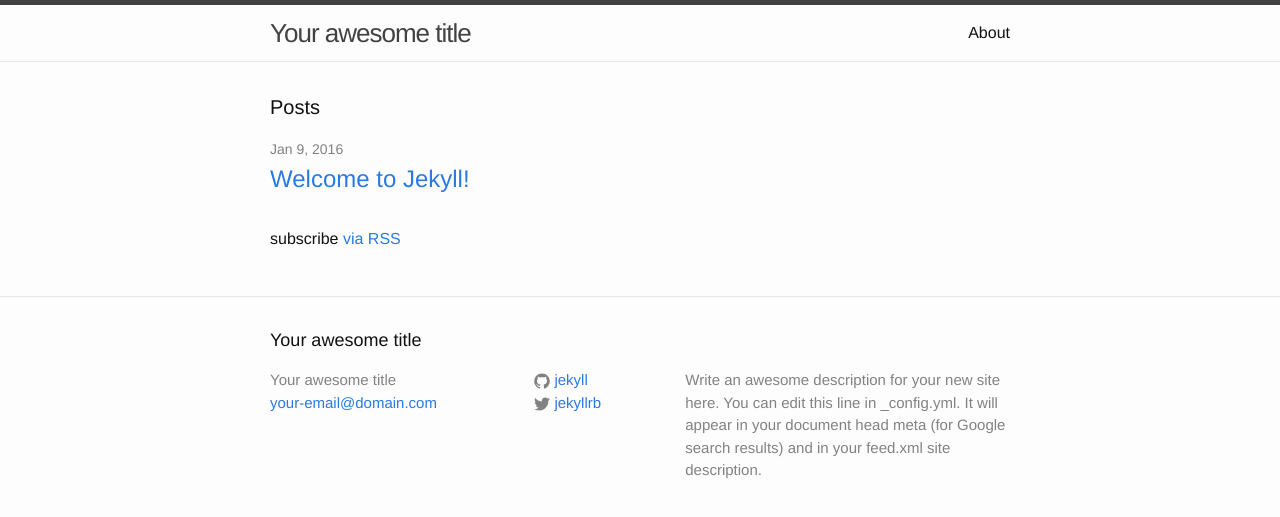
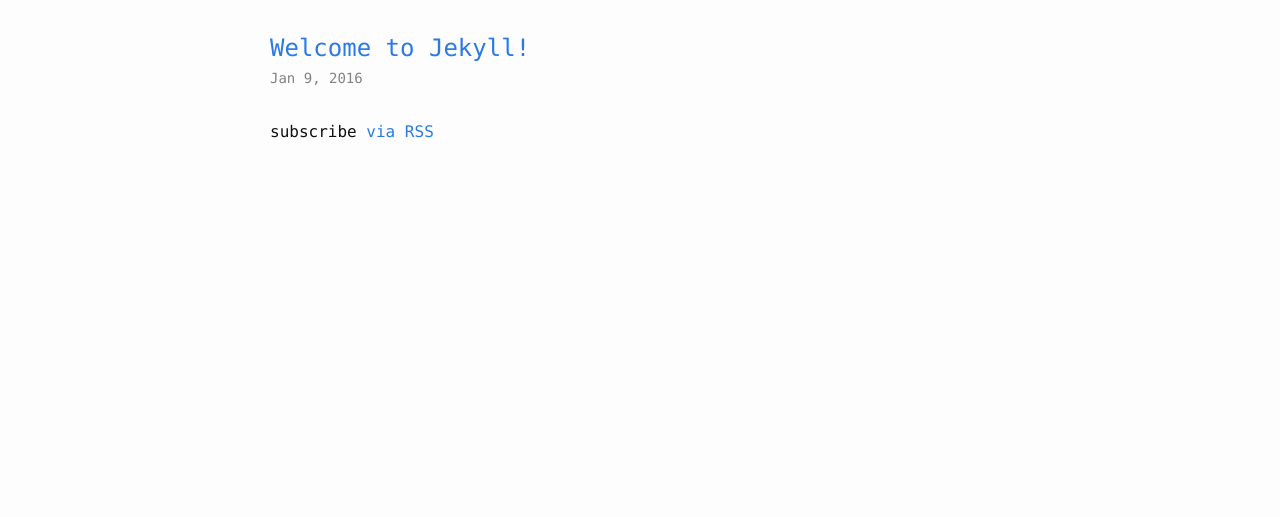
Before and after one commit to franc0is/franc0is.github.io, a Jekyll site: the page built from blog.html, in a window 1280 px wide. Shown: the top 517 px of the page. Built offline with Jekyll 4.4.1, drawn with Linux system fonts in a browser that asks for light colours.

Commit message:
Remove a bunch of jekyll formatting

```diff
--- a/_includes/footer.html
+++ /dev/null
@@ -1,55 +0,0 @@
-<footer class="site-footer">
-
-  <div class="wrapper">
-
-    <h2 class="footer-heading">{{ site.title }}</h2>
-
-    <div class="footer-col-wrapper">
-      <div class="footer-col  footer-col-1">
-        <ul class="contact-list">
-          <li>{{ site.title }}</li>
-          <li><a href="mailto:{{ site.email }}">{{ site.email }}</a></li>
-        </ul>
-      </div>
-
-      <div class="footer-col  footer-col-2">
-        <ul class="social-media-list">
-          {% if site.github_username %}
-          <li>
-            <a href="https://github.com/{{ site.github_username }}">
-              <span class="icon  icon--github">
-                <svg viewBox="0 0 16 16">
-                  <path fill="#828282" d="M7.999,0.431c-4.285,0-7.76,3.474-7.76,7.761 c0,3.428,2.223,6.337,5.307,7.363c0.388,0.071,0.53-0.168,0.53-0.374c0-0.184-0.007-0.672-0.01-1.32 c-2.159,0.469-2.614-1.04-2.614-1.04c-0.353-0.896-0.862-1.135-0.862-1.135c-0.705-0.481,0.053-0.472,0.053-0.472 c0.779,0.055,1.189,0.8,1.189,0.8c0.692,1.186,1.816,0.843,2.258,0.645c0.071-0.502,0.271-0.843,0.493-1.037 C4.86,11.425,3.049,10.76,3.049,7.786c0-0.847,0.302-1.54,0.799-2.082C3.768,5.507,3.501,4.718,3.924,3.65 c0,0,0.652-0.209,2.134,0.796C6.677,4.273,7.34,4.187,8,4.184c0.659,0.003,1.323,0.089,1.943,0.261 c1.482-1.004,2.132-0.796,2.132-0.796c0.423,1.068,0.157,1.857,0.077,2.054c0.497,0.542,0.798,1.235,0.798,2.082 c0,2.981-1.814,3.637-3.543,3.829c0.279,0.24,0.527,0.713,0.527,1.437c0,1.037-0.01,1.874-0.01,2.129 c0,0.208,0.14,0.449,0.534,0.373c3.081-1.028,5.302-3.935,5.302-7.362C15.76,3.906,12.285,0.431,7.999,0.431z"/>
-                </svg>
-              </span>
-
-              <span class="username">{{ site.github_username }}</span>
-            </a>
-          </li>
-          {% endif %}
-
-          {% if site.twitter_username %}
-          <li>
-            <a href="https://twitter.com/{{ site.twitter_username }}">
-              <span class="icon  icon--twitter">
-                <svg viewBox="0 0 16 16">
-                  <path fill="#828282" d="M15.969,3.058c-0.586,0.26-1.217,0.436-1.878,0.515c0.675-0.405,1.194-1.045,1.438-1.809
-                  c-0.632,0.375-1.332,0.647-2.076,0.793c-0.596-0.636-1.446-1.033-2.387-1.033c-1.806,0-3.27,1.464-3.27,3.27 c0,0.256,0.029,0.506,0.085,0.745C5.163,5.404,2.753,4.102,1.14,2.124C0.859,2.607,0.698,3.168,0.698,3.767 c0,1.134,0.577,2.135,1.455,2.722C1.616,6.472,1.112,6.325,0.671,6.08c0,0.014,0,0.027,0,0.041c0,1.584,1.127,2.906,2.623,3.206 C3.02,9.402,2.731,9.442,2.433,9.442c-0.211,0-0.416-0.021-0.615-0.059c0.416,1.299,1.624,2.245,3.055,2.271 c-1.119,0.877-2.529,1.4-4.061,1.4c-0.264,0-0.524-0.015-0.78-0.046c1.447,0.928,3.166,1.469,5.013,1.469 c6.015,0,9.304-4.983,9.304-9.304c0-0.142-0.003-0.283-0.009-0.423C14.976,4.29,15.531,3.714,15.969,3.058z"/>
-                </svg>
-              </span>
-
-              <span class="username">{{ site.twitter_username }}</span>
-            </a>
-          </li>
-          {% endif %}
-        </ul>
-      </div>
-
-      <div class="footer-col  footer-col-3">
-        <p class="text">{{ site.description }}</p>
-      </div>
-    </div>
-
-  </div>
-
-</footer>
--- a/_includes/header.html
+++ /dev/null
@@ -1,27 +0,0 @@
-<header class="site-header">
-
-  <div class="wrapper">
-
-    <a class="site-title" href="{{ site.baseurl }}/">{{ site.title }}</a>
-
-    <nav class="site-nav">
-      <a href="#" class="menu-icon">
-        <svg viewBox="0 0 18 15">
-          <path fill="#424242" d="M18,1.484c0,0.82-0.665,1.484-1.484,1.484H1.484C0.665,2.969,0,2.304,0,1.484l0,0C0,0.665,0.665,0,1.484,0 h15.031C17.335,0,18,0.665,18,1.484L18,1.484z"/>
-          <path fill="#424242" d="M18,7.516C18,8.335,17.335,9,16.516,9H1.484C0.665,9,0,8.335,0,7.516l0,0c0-0.82,0.665-1.484,1.484-1.484 h15.031C17.335,6.031,18,6.696,18,7.516L18,7.516z"/>
-          <path fill="#424242" d="M18,13.516C18,14.335,17.335,15,16.516,15H1.484C0.665,15,0,14.335,0,13.516l0,0 c0-0.82,0.665-1.484,1.484-1.484h15.031C17.335,12.031,18,12.696,18,13.516L18,13.516z"/>
-        </svg>
-      </a>
-
-      <div class="trigger">
-        {% for page in site.pages %}
-          {% if page.title %}
-          <a class="page-link" href="{{ page.url | prepend: site.baseurl }}">{{ page.title }}</a>
-          {% endif %}
-        {% endfor %}
-      </div>
-    </nav>
-
-  </div>
-
-</header>
--- a/_layouts/default.html
+++ b/_layouts/default.html
@@ -1,20 +1,11 @@
 <!DOCTYPE html>
 <html>
-
   {% include head.html %}
-
   <body>
-
-    {% include header.html %}
-
     <div class="page-content">
       <div class="wrapper">
         {{ content }}
       </div>
     </div>
-
-    {% include footer.html %}
-
   </body>
-
 </html>
--- a/_sass/_base.scss
+++ b/_sass/_base.scss
@@ -64,7 +64,7 @@
  * Lists
  */
 ul, ol {
-    margin-left: $spacing-unit;
+    list-style-type: none;
 }
 
 li {
--- a/blog.html
+++ b/blog.html
@@ -2,22 +2,14 @@
 layout: default
 ---
 
-<div class="home">
-
-  <h1 class="page-heading">Posts</h1>
-
+<div>
 <ul class="post-list">
   {% for post in site.posts %}
     <li>
+      <a class="post-link" href="{{ post.url | prepend: site.baseurl }}">{{ post.title }}</a>
       <span class="post-meta">{{ post.date | date: "%b %-d, %Y" }}</span>
-
-        <h2>
-          <a class="post-link" href="{{ post.url | prepend: site.baseurl }}">{{ post.title }}</a>
-        </h2>
     </li>
   {% endfor %}
 </ul>
-
 <p class="rss-subscribe">subscribe <a href="{{ "/feed.xml" | prepend: site.baseurl }}">via RSS</a></p>
-
 </div>
--- a/css/main.scss
+++ b/css/main.scss
@@ -6,7 +6,7 @@
 
 
 // Our variables
-$base-font-family: Helvetica, Arial, sans-serif;
+$base-font-family: "Lucida Console", Monaco, monospace;
 $base-font-size:   16px;
 $small-font-size:  $base-font-size * 0.875;
 $base-line-height: 1.5;
```
Also changed, not shown: index.html (+3 -17 lines). Lines whose indentation alone changed are shown as unchanged.
